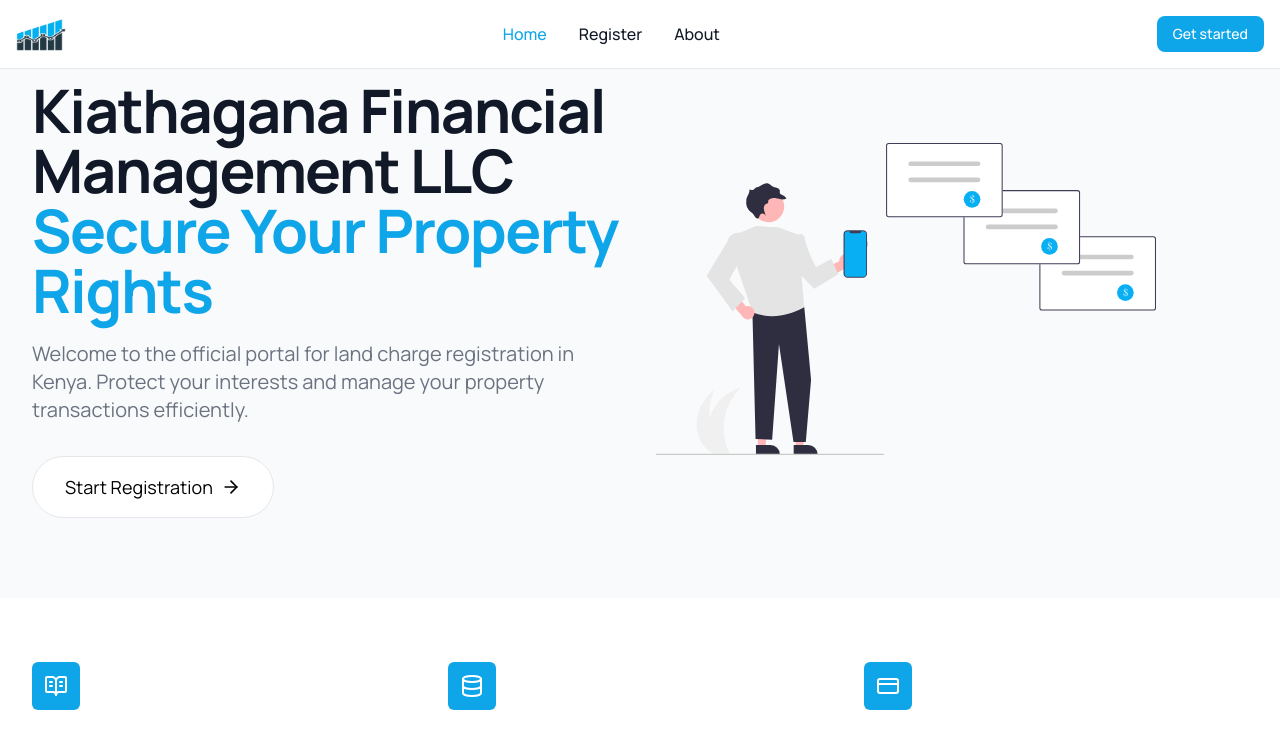
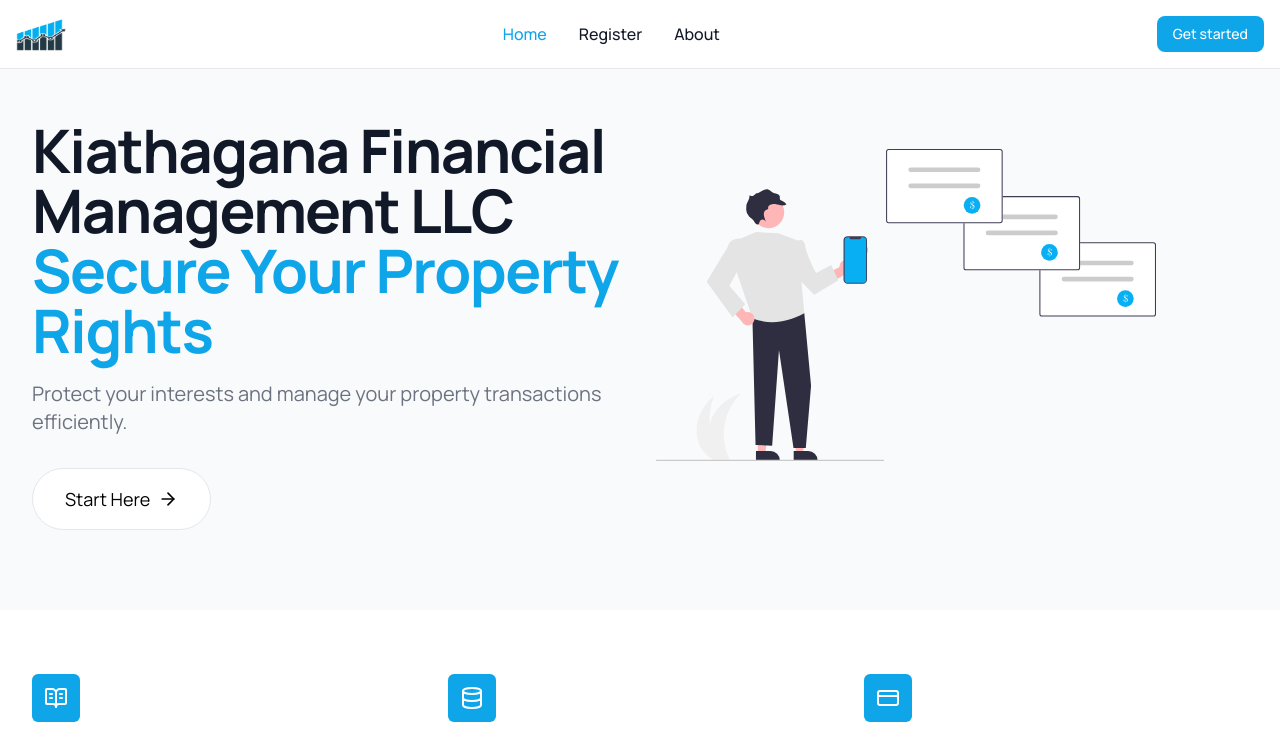
Before and after one commit to daveclinton/kenya-land-charge, a Next.js app: page / in a window 1280 px wide. Shown: the top 735 px of the page. Built offline with nearby package versions, Linux system fonts and the light colour scheme; what tailwindcss-react-aria-components would draw is missing.

Commit message:
feat: change login page design

```diff
--- a/app/(landing)/page.tsx
+++ b/app/(landing)/page.tsx
@@ -9,23 +9,22 @@ export default function HomePage() {
         <div className="max-w-7xl mx-auto px-4 sm:px-6 lg:px-8">
           <div className="lg:grid lg:grid-cols-12 lg:gap-8">
             <div className="sm:text-center md:max-w-2xl md:mx-auto lg:col-span-6 lg:text-left">
-              <h1 className="text-4xl font-bold text-gray-900 tracking-tight sm:text-5xl md:text-6xl">
+              <h1 className="text-4xl font-bold text-gray-900 mt-10 tracking-tight sm:text-5xl md:text-6xl">
                 Kiathagana Financial Management LLC
                 <span className="block text-sky-500">
                   Secure Your Property Rights
                 </span>
               </h1>
               <p className="mt-3 text-base text-gray-500 sm:mt-5 sm:text-xl lg:text-lg xl:text-xl">
-                Welcome to the official portal for land charge registration in
-                Kenya. Protect your interests and manage your property
-                transactions efficiently.
+                Protect your interests and manage your property transactions
+                efficiently.
               </p>
               <div className="mt-8 sm:max-w-lg sm:mx-auto sm:text-center lg:text-left lg:mx-0">
                 <Link
                   href="/login"
                   className="bg-white hover:bg-gray-100 text-black border border-gray-200 rounded-full text-lg px-8 py-4 inline-flex items-center justify-center"
                 >
-                  Start Registration
+                  Start Here
                   <ArrowRight className="ml-2 h-5 w-5" />
                 </Link>
               </div>
@@ -113,7 +112,7 @@ export default function HomePage() {
             </div>
             <div className="mt-8 lg:mt-0 flex justify-center lg:justify-end">
               <Link
-                href="/registration"
+                href="/signup"
                 className="bg-white hover:bg-gray-100 text-black border border-gray-200 rounded-full text-xl px-12 py-6 inline-flex items-center justify-center"
               >
                 Register
```
